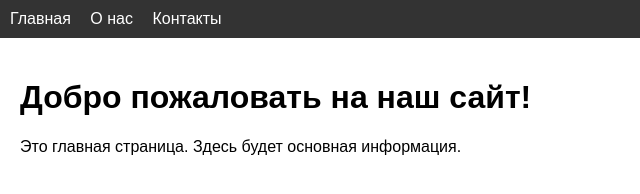
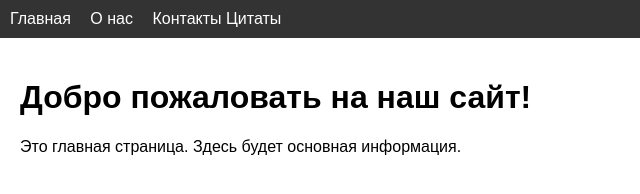
Before and after one commit to Madiyan1960/-2025, a plain HTML site: page index.html in a window 1280 px wide. Shown: the full height of the page, 0-640 px from the left. Drawn offline with Linux system fonts and the light colour scheme.

Commit message:
Update index.html

```diff
--- a/index.html
+++ b/index.html
@@ -10,6 +10,7 @@
   <a href="index.html" style="color: white; margin-right: 15px; text-decoration: none;">Главная</a>
   <a href="about.html" style="color: white; margin-right: 15px; text-decoration: none;">О нас</a>
   <a href="contact.html" style="color: white; text-decoration: none;">Контакты</a>
+  <a href="status.html" style="color: white; text-decoration: none;">Цитаты</a>
 </nav>
 
 <div style="padding: 20px;">
```
